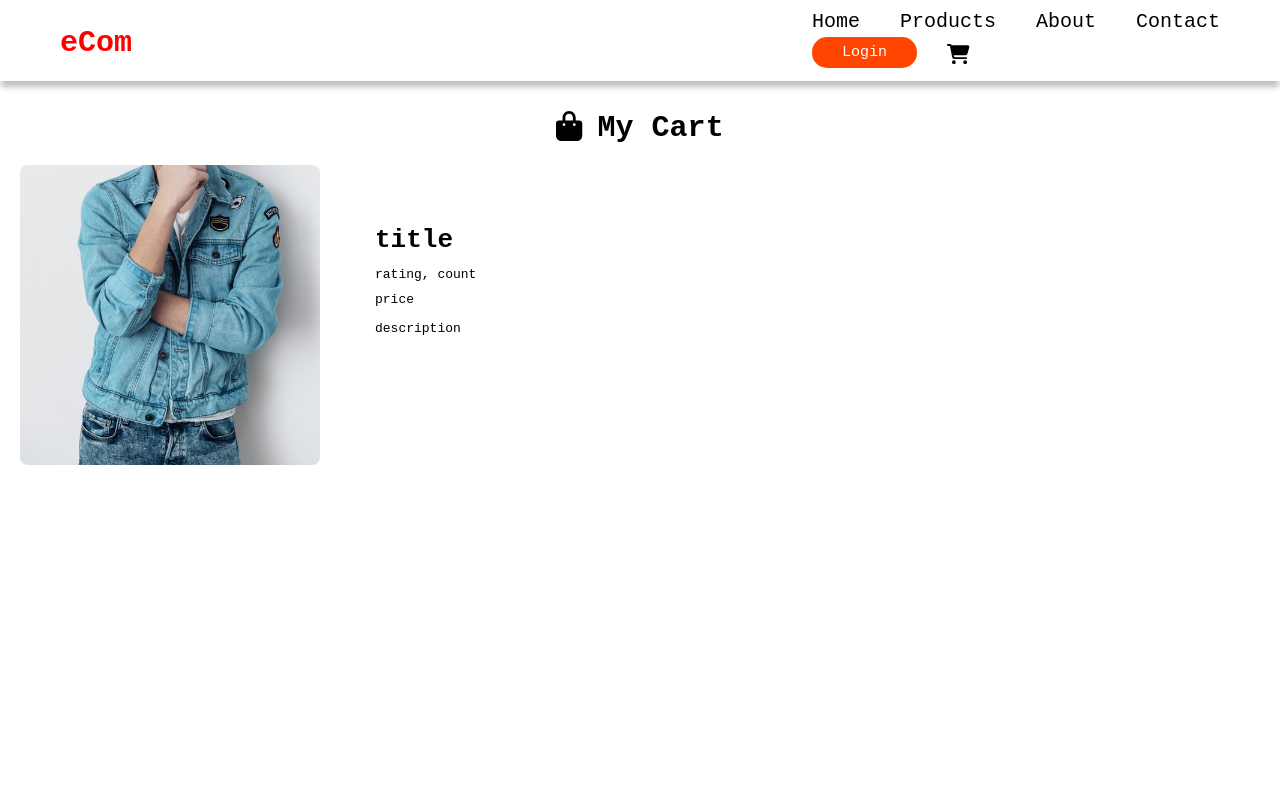
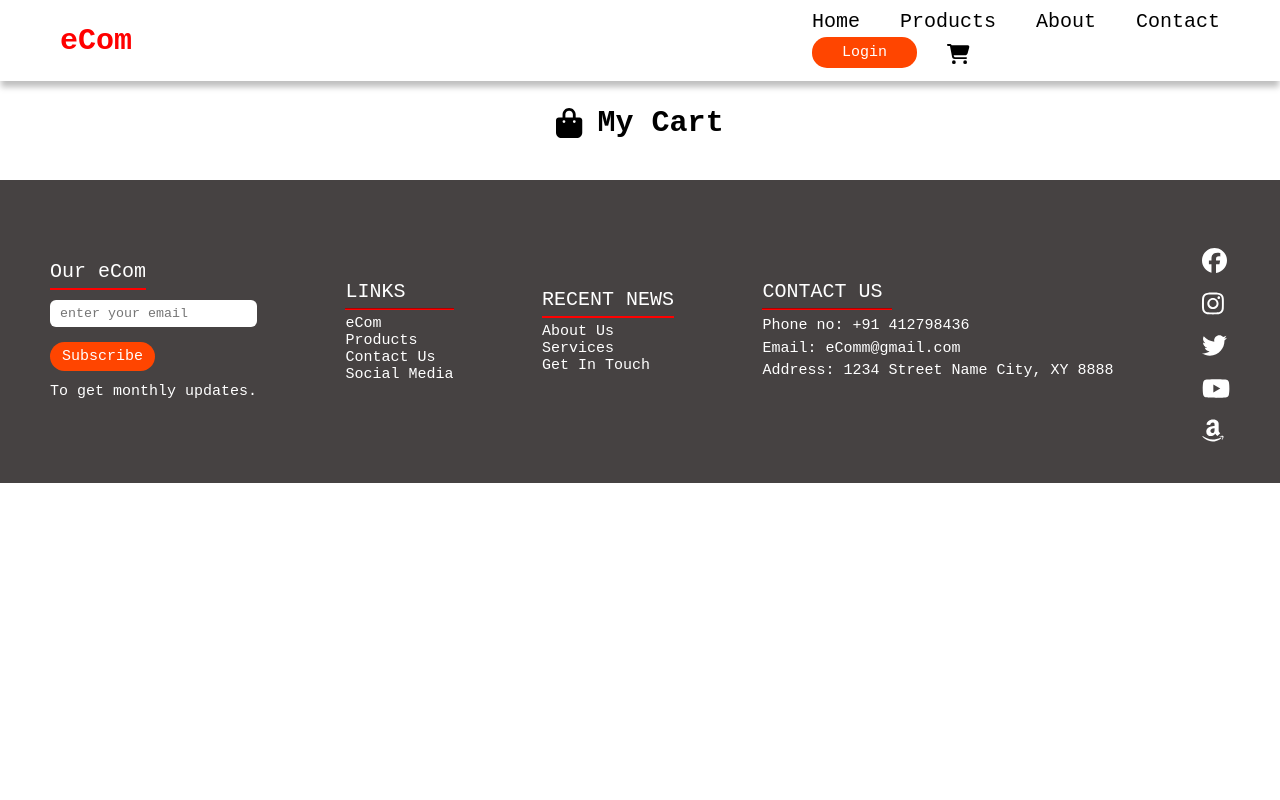
Before and after one commit to aaradhyasingh2/e-com-site, a React (Create React App) app: page /cart in a window 1280 px wide. Shown: the top 800 px of the page. Built offline with nearby package versions, Linux system fonts and the light colour scheme.

Commit message:
cartpage complete

```diff
--- a/src/Components/css/cart.css
+++ b/src/Components/css/cart.css
@@ -5,12 +5,11 @@ body {
 
 .cart-container {
   display: flex;
-  min-height: 100vh;
-  flex-direction: column;
-  align-items: center;
-  text-align: center;
+  flex-wrap: wrap;
+  justify-content: center;
+  align-items: flex-start;
+  gap: 20px;
   padding: 20px;
-  gap: 55px;
 }
 
 .heading {
@@ -21,20 +20,34 @@ body {
   margin-top: 25px;
   font-size: 15px;
 }
+.product-card:hover {
+  transform: scale(1.05);
+}
+
+.product-card {
+  display: flex;
+  align-items: center;
+  justify-content: center;
+  width: 45%;
+  box-shadow: 0 0 10px rgba(0, 0, 0, 0.1);
+  border-radius: 8px;
+  overflow: hidden;
+  transition: transform 0.3s ease-in-out;
+}
 
 .product-show-section {
-  margin-top: 20px;
+  max-width: 200px;
+  max-height: 200px;
+  overflow: hidden;
 }
 
 .product-show-section img {
   width: 100%;
-  max-width: 300px;
   height: auto;
-  border-radius: 8px;
+  object-fit: contain;
 }
-
 .product-txt-section {
-  margin-top: 20px;
+  padding: 15px;
 }
 
 .product-txt-section h1 {
@@ -49,41 +62,9 @@ body {
   margin-top: 10px;
 }
 
-/* Responsive styles */
-@media (min-width: 768px) {
-  .cart-container {
-    flex-direction: row;
-    /* justify-content: space-between; */
-    align-items: flex-start;
-    text-align: left;
-    gap: 55px;
-  }
-
-  h1 {
-    margin-top: 5px;
-  }
-
-  .product-show-section {
-    margin-top: 0;
-  }
-
-  .product-txt-section {
-    margin-top: 55px;
+/* Responsive code */
+@media (max-width: 768px) {
+  .product-card {
+    width: 100%;
   }
 }
-
-@media (max-width: 425px){
-    .cart-container{
-        gap: 0px;
-    }
-}
-@media (max-width: 375px){
-    .cart-container{
-        gap: 0px;
-    }
-}
-@media (max-width: 320px){
-    .cart-container{
-        gap: 0px;
-    }
-}
--- a/src/Components/pages/CartPage.js
+++ b/src/Components/pages/CartPage.js
@@ -1,28 +1,87 @@
-import React from 'react';
-import '../css/cart.css';
+import React, { useContext, useState } from 'react';
 import { FontAwesomeIcon } from '@fortawesome/react-fontawesome';
 import { faBagShopping } from '@fortawesome/free-solid-svg-icons';
-import menjacket from '../images/menjacket.jpg';
+import { AppContext } from '../../Context/productContext';
+import '../css/cart.css';
 
 const CartPage = () => {
+  const [addCartProduct, setAddCartProduct] = useContext(AppContext);
+  const [showFullTitle, setShowFullTitle] = useState({});
+  const [showFullDescription, setShowFullDescription] = useState({});
+
+  const handleTitleToggle = (id) => {
+    setShowFullTitle((prevShowFullTitle) => ({
+      ...prevShowFullTitle,
+      [id]: !prevShowFullTitle[id],
+    }));
+
+    // Close description when opening title
+    setShowFullDescription((prevShowFullDescription) => ({
+      ...prevShowFullDescription,
+      [id]: false,
+    }));
+  };
+
+  const handleDescriptionToggle = (id) => {
+    setShowFullDescription((prevShowFullDescription) => ({
+      ...prevShowFullDescription,
+      [id]: !prevShowFullDescription[id],
+    }));
+
+    // Close title when opening description
+    setShowFullTitle((prevShowFullTitle) => ({
+      ...prevShowFullTitle,
+      [id]: false,
+    }));
+  };
+
+  const handleRemoveFromCart = (id) => {
+    setAddCartProduct((prevProducts) => prevProducts.filter((product) => product.id !== id));
+  };
+
   return (
     <>
       <div className="heading">
         <FontAwesomeIcon icon={faBagShopping} size='2x' /><h1>My Cart</h1>
       </div>
       <div className='cart-container'>
-        <div className="product-show-section">
-          <img src={menjacket} alt="" />
-        </div>
-        <div className="product-txt-section">
-          <h1>title</h1>
-          <p>rating, count</p>
-          <p>price</p>
-          <p>description</p>
-        </div>
+        {addCartProduct.map((item) => (
+          <div className="product-card" key={item.id}>
+            <div className="product-show-section">
+              <img src={item.image} alt="imgnotfound" />
+            </div>
+            <div className="product-txt-section">
+              <h1 className="title">
+                {showFullTitle[item.id]
+                  ? item.title
+                  : `${item.title.slice(0, 15)}... `}
+                <span
+                  style={{ color: 'blue', cursor: 'pointer' }}
+                  onClick={() => handleTitleToggle(item.id)}
+                >
+                  {showFullTitle[item.id] ? ' Read less' : ' Read more'}
+                </span>
+              </h1>
+              <p>Rating: {item.rating.rate}, Count: {item.rating.count}</p>
+              <p>Price: ${item.price}</p>
+              <p className="description">
+                {showFullDescription[item.id]
+                  ? item.description
+                  : `${item.description.slice(0, 15)}... `}
+                <span
+                  style={{ color: 'blue', cursor: 'pointer' }}
+                  onClick={() => handleDescriptionToggle(item.id)}
+                >
+                  {showFullDescription[item.id] ? ' Read less' : ' Read more'}
+                </span>
+              </p>
+              <button onClick={() => handleRemoveFromCart(item.id)}>Remove</button>
+            </div>
+          </div>
+        ))}
       </div>
     </>
-  )
-}
+  );
+};
 
 export default CartPage;
--- a/src/Components/pages/ProductPage.js
+++ b/src/Components/pages/ProductPage.js
@@ -21,9 +21,14 @@ const ProductPage = () => {
         apiFetchData();
     }, []);
 
+    // const handleClickCart = (item) => {
+    //     console.log(item);
+    //     setAddCartProduct(item);
+    // };
+
     const handleClickCart = (item) => {
         console.log(item);
-        setAddCartProduct(item);
+        setAddCartProduct((prevProducts) => [...prevProducts, item]);
     };
 
     const handleReadMoreToggle = (id) => {
```
